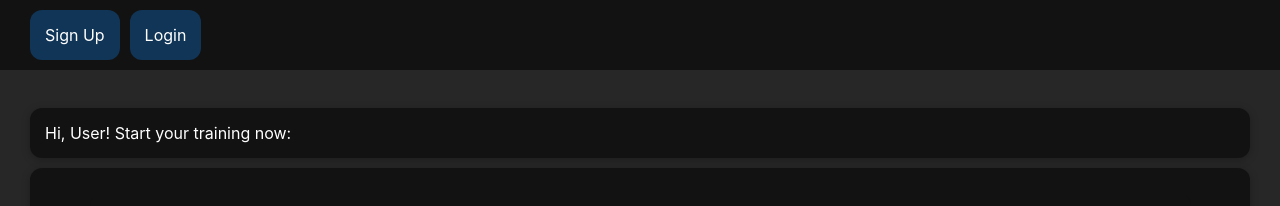
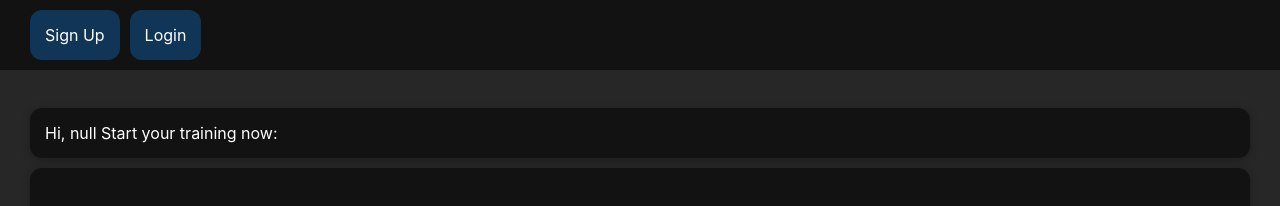
Before and after one commit to mikoogla/workoutApp, a React (Create React App) app in the folder workout-app/: page /dashboard in a window 1280 px wide. Shown: the top 206 px of the page. Built offline with nearby package versions, Linux system fonts and the light colour scheme.

Commit message:
small improvements

```diff
--- a/workout-app/src/Context.js
+++ b/workout-app/src/Context.js
@@ -4,6 +4,8 @@ const Context = createContext({
   isLoggedin: false,
   onLogout: () => {},
   onLogin: () => {},
+  user: "null",
+  setUser: () => {},
 });
 
 export const ContextProvider = (props) => {
@@ -33,6 +35,8 @@ export const ContextProvider = (props) => {
         isLoggedin: IsLoggedIn,
         onLogout: logoutHandler,
         onLogin: loginHandler,
+        user: user,
+        setUser: setUser,
       }}
     >
       {props.children}
--- a/workout-app/src/components/Dashboard/Dashboard.js
+++ b/workout-app/src/components/Dashboard/Dashboard.js
@@ -1,4 +1,4 @@
-import React, { useState } from "react";
+import React, { useState, useContext } from "react";
 import Card from "../UI/Card/Card";
 import Button from "../UI/Button/Button";
 import AddIcon from "@mui/icons-material/Add";
@@ -6,6 +6,7 @@ import NewWorkoutComponent from "./NewData/NewWorkoutComponent";
 import NewPlanComponent from "./NewData/NewPlanComponent";
 import NewTypeComponent from "./NewData/NewTypeComponent";
 import ListLogs from "./SavedData/ListLogs";
+import Context from "../../Context";
 
 import {
   exerciseTemplates,
@@ -19,13 +20,14 @@ const lightCardStyle = { backgroundColor: "var(--background_medium)" };
 const columnCardStyle = { flexDirection: "column" };
 
 const Dashboard = () => {
+  const ctx = useContext(Context);
   const [NewWorkout, setNewWorkout] = useState(false);
   const [NewPlan, setNewPlan] = useState(false);
   const [NewType, setNewType] = useState(false);
 
   return (
     <div className={styles.Dashboard}>
-      <Card>Hi, User! Start your training now:</Card>
+      <Card>{`Hi, ${ctx.user} Start your training now:`}</Card>
       <Card style={{ ...columnCardStyle }}>
         <Card className={styles.CreatorPanel}>
           <Button
--- a/workout-app/src/components/UserLogin/UserLogin.js
+++ b/workout-app/src/components/UserLogin/UserLogin.js
@@ -80,6 +80,7 @@ function UserLogin() {
     if (UserData.isEmailValid && UserData.isPasswordValid) {
       if (user !== -1) {
         localStorage.setItem("User", user.login);
+        context.setUser(user.login); //redundant but for the future refactor
         context.onLogin();
       } else {
         setIsInDB(false);
```
